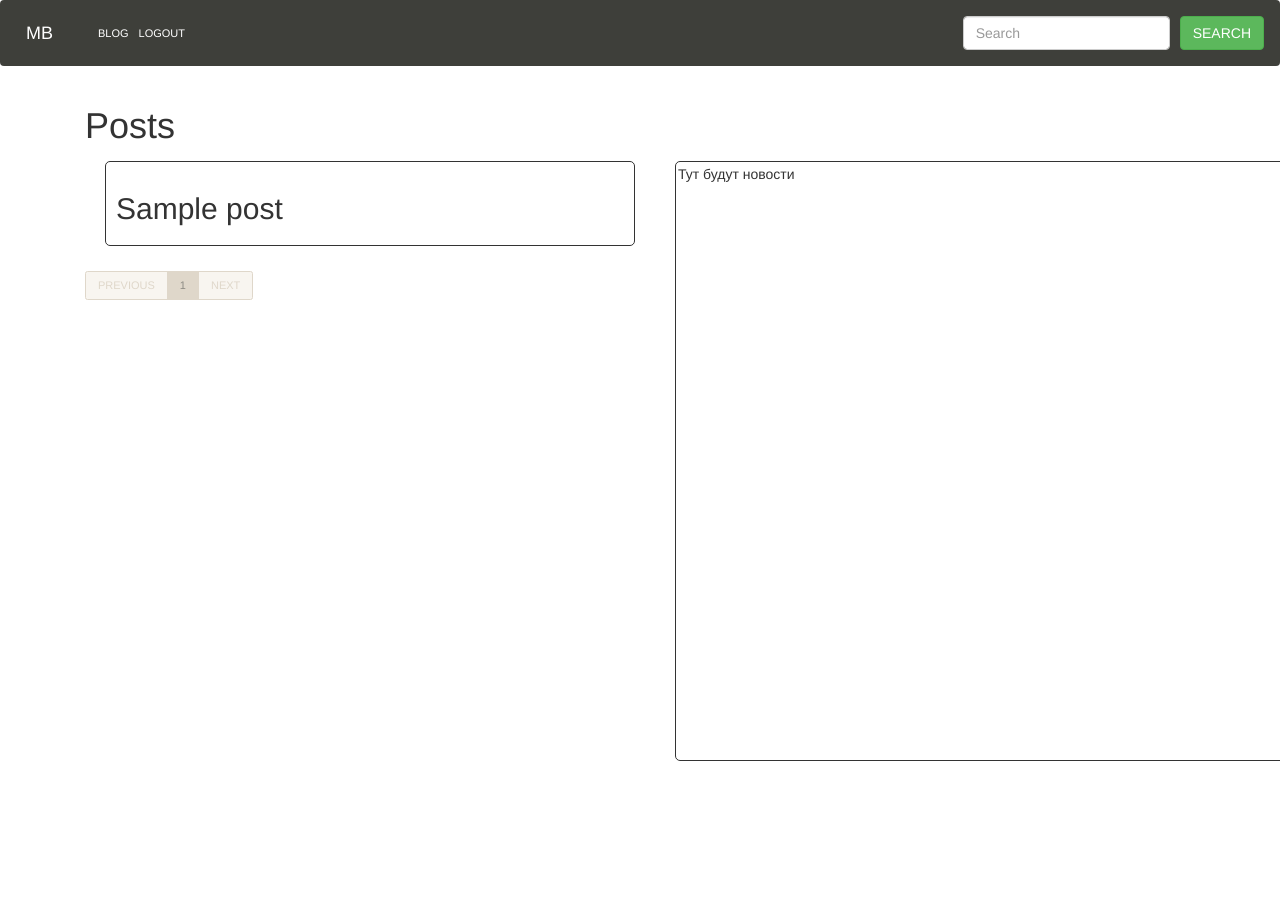
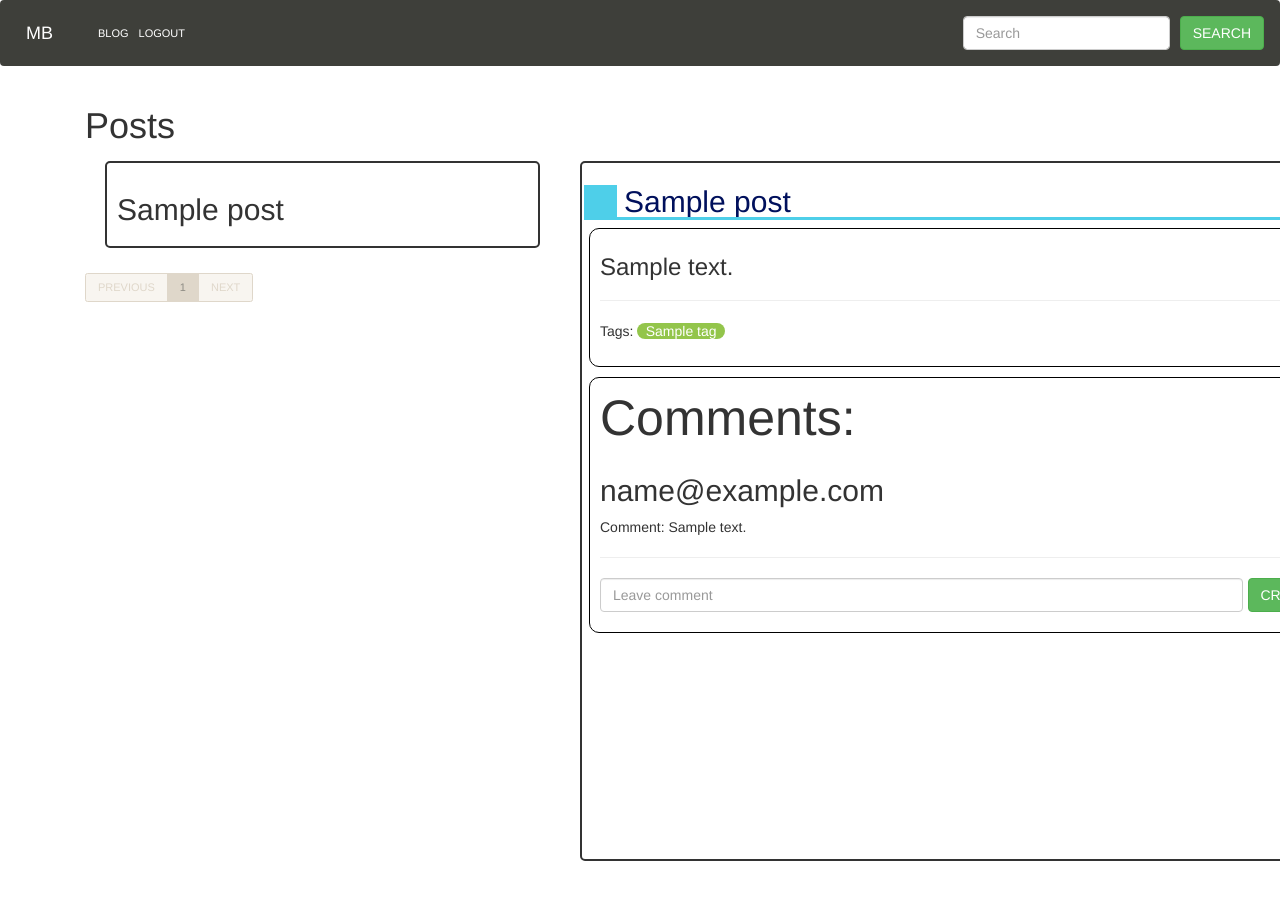
Before and after one commit to OlegSaw/my_blog, a Flask app: page /blog/ in a window 1280 px wide. Shown: the top 900 px of the page. Run offline with Flask 2, Linux system fonts and the light colour scheme; a user stored in the database is signed in; tables that the repository leaves empty hold one stand-in row (values such as "Sample post"); parts of the project's set-up code (start-up, migrations or seed data) failed here and were passed over; some libraries are stand-ins or nearby versions.

Commit message:
Add first posts with load on main page add visual in create comments

```diff
--- a/posts/templates/posts/index.html
+++ b/posts/templates/posts/index.html
@@ -16,12 +16,16 @@
 
     <script>
         $(document).ready(function() {
-
             // Check for hash value in URL
             var hash = window.location.hash.substr(1);
-            console.log(hash);
+            {#console.log(hash);#}
             if(hash.length > 0){
                 let slug = hash + ' #content';
+                $("#area").load(slug);
+                $(this).siblings('#area').slideToggle("slow");
+            }
+            else {
+                let slug = $(".extremum-click").attr("name") +' #content';
                 $("#area").load(slug);
                 $(this).siblings('#area').slideToggle("slow");
             }
@@ -31,29 +35,29 @@
                 console.log(slug);
                 window.location.hash = url;
                 $("#area").load(slug);
-                $(this).siblings('#area').slideToggle("slow");
+                $(this).siblings('#area');
             });
         });
     </script>
     <div class="container">
         <div class="row">
-            <div class="col-sm">
+            <div class="col-sm-5">
                 {% for post in pages.items %}
-                    <div class="block" style="border: 1px solid; padding: 10px; margin: 5px; border-radius: 5px;">
+                    <div class="block" style="border: 2px solid; padding: 10px; margin: 5px; border-radius: 5px;"  name="{{ post.slug }}">
                         <h2 class="extremum-click " name="{{ post.slug }}" id="needsomeslug">{{ post.title | safe}}</h2>
-{#                          <a class="btn btn-info" href="{{ url_for('posts.post_detail', slug=post.slug)}}" role="button">Далее</a>#}
+                        {#                          <a class="btn btn-info" href="{{ url_for('posts.post_detail', slug=post.slug)}}" role="button">Далее</a>#}
                         {#                {{ post.body | safe }}#}
 
                     </div>
                 {% endfor %}
             </div>
             <div class="col-sm">
-                <div class="block2" style="border: 1px solid; padding: 2px; margin: 5px; border-radius: 5px; position: fixed; z-index: 101; width: 800px; height: 600px; overflow-y:scroll;">
+                <div class="block2" style="border: 2px solid; padding: 2px; margin: 5px; border-radius: 5px; position: fixed; z-index: 101; width: 900px; height: 700px; overflow-y:scroll;">
 
                     <div class="extremum-slide" id="area">
-                        Тут будут новости
-{#                    <a class="btn btn-info" href="{{ url_for('posts.post_detail', slug=post.slug)}}" role="button">Далее</a> #}
-                        </div>
+                        {#                        {{ post.body | safe }}#}
+                        {#                    <a class="btn btn-info" href="{{ url_for('posts.post_detail', slug=post.slug)}}" role="button">Далее</a> #}
+                    </div>
                 </div>
             </div>
         </div>
--- a/posts/templates/posts/post_detail.html
+++ b/posts/templates/posts/post_detail.html
@@ -90,34 +90,36 @@
                     </p>
                     <hr>
                 {% endfor %}
-                <form action="{{ url_for('posts.post_detail', slug=post.slug)}}" method="POST">
-                    <input type="text" placeholder="Leave comment" name="body" >
+{#                <form action="{{ url_for('posts.post_detail', slug=post.slug)}}" method="POST">#}
+{#                    <input type="text" placeholder="Leave comment" name="body" >#}
+{##}
+{#                    <button type="submit" class="btn btn-success">Create</button>#}
+{#                </form>#}
+{% if current_user.is_authenticated %}
+                                        <form enctype="multipart/form-data" class="form-row"   action="{{ url_for('posts.post_detail', slug=post.slug)}}" method="POST">
+                                         <div class="form-group col-sm-9">
+                                                    <input id="new_post" type="text" placeholder="Leave comment" name="body" class="form-control" method="POST">
+                                         </div>
+                                                <input type="submit" value="Create comment" class="btn btn-success mb-4" >
+                                                <ul id="ajax_ul"></ul>
+                                        </form>
+ {% endif %}
 
-                    <button type="submit" class="btn btn-success">Create</button>
-                </form>
+            </div>
 
-                {#                        <form enctype="multipart/form-data" class="top">#}
-                {#                                    <input id="new_post" type="text" placeholder="Leave comment" name="body" class="form-control" method="POST">#}
-                {#                                <input type="submit" value="Create comment" class="btn btn-success mb-4" >#}
-                {#                                <ul id="ajax_ul"></ul>#}
-                {#                        </form>#}
+{#                                    <form enctype="multipart/form-data" class="form-row" id="top">#}
+{#                                        <form  form method="LINK" action="{{ url_for('posts.create_comment', slug=post.slug) }}" class="form-inline"  >#}
+{#                                            <div class="form-group col-sm-9">#}
+{#                                                <input id="new_post" type="text" placeholder="Leave comment" name="body" class="form-control" >#}
+{#                                            </div>#}
+{#                                            <input type="submit" value="Create comment" class="btn btn-success mb-4" >#}
+{#                                        </form>#}
+{#                                            <ul id="ajax_ul"></ul>#}
+{##}
+{##}
+{#                                    </form>#}
 
 
-            </div>
-            {#                                   {% if current_user.is_authenticated %}#}
-            {#                        <form enctype="multipart/form-data" class="form-row" id="top">#}
-            {#                            <form  form method="LINK" action="{{ url_for('posts.create_comment', slug=post.slug) }}" class="form-inline"  >#}
-            {#                                <div class="form-group col-sm-10">#}
-            {#                                    <input id="new_post" type="text" placeholder="Leave comment" name="body" class="form-control" >#}
-            {#                                </div>#}
-            {#                                <input type="submit" value="Create comment" class="btn btn-success mb-4" >#}
-            {#                            </form>#}
-            {#                                <ul id="ajax_ul"></ul>#}
-            {##}
-            {##}
-            {#                        </form>#}
-            {##}
-            {#                    {% endif %}#}
         </div>
 
     </div>
--- a/posts/templates/posts/tag_detail.html
+++ b/posts/templates/posts/tag_detail.html
@@ -15,12 +15,14 @@
             // Check for hash value in URL
             var hash = window.location;
             console.log(hash);
+            {#hash = hash.split("/");#}
+            {#console.log(hash);#}
             {#if(hash.length > 0){#}
             {#    let slug = hash + ' #content';#}
             {#    $("#area").load(slug);#}
             {#    $(this).siblings('#area').slideToggle("slow");}#}
             $('.block').on('click', '.extremum-click', function() {
-                let slug = "http://127.0.0.1:5000/blog/" + $(this).attr("name") +' #content';
+                let slug = "http://localhost:5000/blog/" + $(this).attr("name") +' #content'; {# http://127.0.0.1:5000/blog/ #}
                 {#let url =  $(this).attr("name");#}
                 {#console.log(slug);#}
                 {#window.location.hash = url;#}
--- a/templates/base.html
+++ b/templates/base.html
@@ -73,7 +73,16 @@ overflow-x:hidden;
     {#padding: 50px;#}
     {#display: none;#}
 }
-
+#load {
+ display: none;
+ position: absolute;
+ right: 10px;
+ top: 10px;
+ background: url(images/ajax-loader.gif);
+ width: 43px;
+ height: 11px;
+ text-indent: -9999em;
+}
 .block:hover {
     background-color: lightskyblue; /* Цвет ссылки при наведении на нее курсора мыши */
     {#text-decoration: underline; /* Добавляем подчеркивание */#}
@@ -188,9 +197,11 @@ overflow-x:hidden;
          <a class="nav-link" href="{{ url_for('security.login') }}">Login <span class="sr-only">(current)</span></a>
       </li>
     {% endif %}
+    {% if  current_user.is_authenticated %}
     <li class="nav-item active">
          <a class="nav-link" href="{{ url_for('security.logout')  }} " >Logout <span class="sr-only">(current)</span></a>
       </li>
+    {% endif %}
     </ul>
 
     </ul>
```
